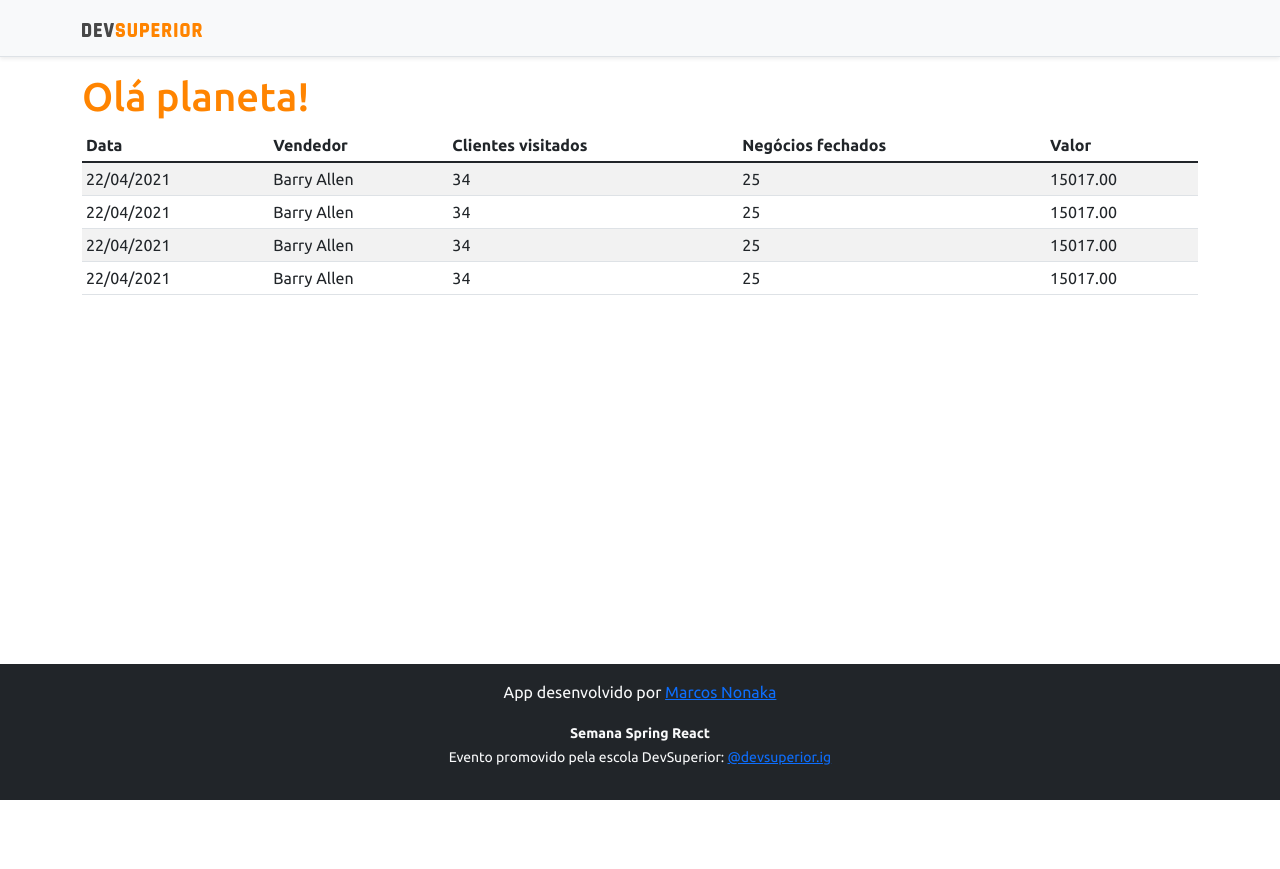
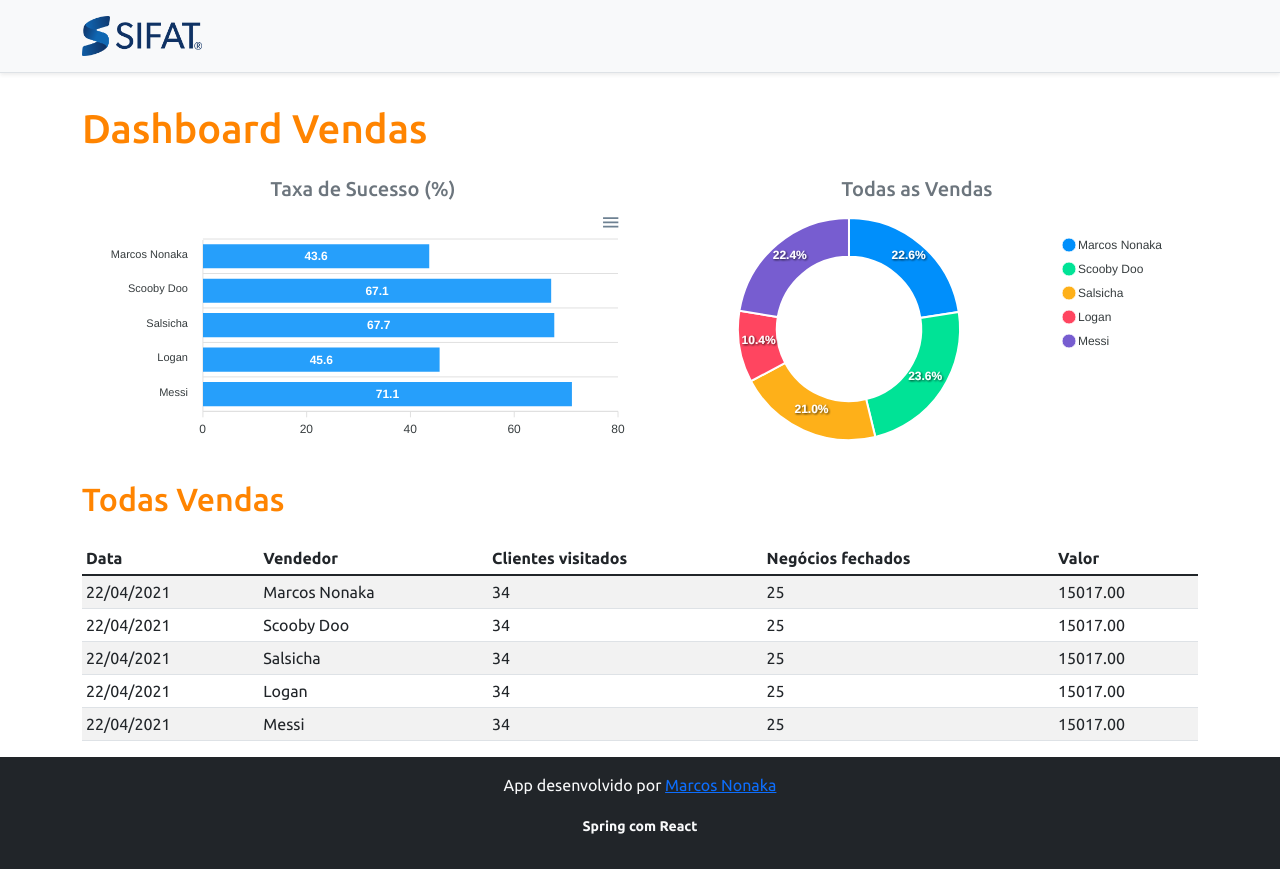
Before and after one commit to nonakamarcosrc/projeto-java-react, a React (Create React App) app in the folder frontend/: page / in a window 1280 px wide. Before the commit the page ends 800 px from the top, so only its background shows below. Built offline with nearby package versions, Linux system fonts and the light colour scheme.

Commit message:
Static Charts

```diff
--- a/frontend/package.json
+++ b/frontend/package.json
@@ -10,8 +10,10 @@
     "@types/node": "^12.0.0",
     "@types/react": "^17.0.0",
     "@types/react-dom": "^17.0.0",
+    "apexcharts": "^3.28.1",
     "bootstrap": "^5.1.0",
     "react": "^17.0.2",
+    "react-apexcharts": "^1.3.9",
     "react-dom": "^17.0.2",
     "react-scripts": "4.0.3",
     "typescript": "^4.1.2",
--- a/frontend/src/App.tsx
+++ b/frontend/src/App.tsx
@@ -1,4 +1,6 @@
+import BarChart from "components/BarChart";
 import DataTable from "components/DataTable";
+import DonutChart from "components/DonutChart";
 import Footer from "components/Footer";
 import NavBar from "components/NavBar";
 
@@ -8,10 +10,27 @@ function App() {
     <>
       <NavBar />
       <div className="container">
-        <h1 className="text-primary">Olá planeta!</h1>
+        <h1 className="text-primary py-3">Dashboard Vendas</h1>
+
+        <div className="row px-3">
+          <div className="col-sm-6">
+            <h5 className="text-center text-secondary">Taxa de Sucesso (%)</h5>
+            <BarChart />
+          </div>
+          <div className="col-sm-6">
+            <h5 className="text-center text-secondary">Todas as Vendas</h5>
+            <DonutChart />
+          </div>
+        </div>
+
+        <div className="py-3">
+          <h2 className="text-primary">Todas Vendas</h2>
+
+
+        </div>
         <DataTable />
       </div>
-      <Footer/>
+      <Footer />
     </>
   );
 }
--- /dev/null
+++ b/frontend/src/components/BarChart/index.tsx
@@ -0,0 +1,35 @@
+import Chart from 'react-apexcharts'
+
+const BarChart = () => {
+
+    const options = {
+        plotOptions: {
+            bar: {
+                horizontal: true,
+            }
+        },
+    };
+
+    const mockData = {
+        labels: {
+            categories: ['Marcos Nonaka', 'Scooby Doo', 'Salsicha', 'Logan', 'Messi']
+        },
+        series: [
+            {
+                name: "% Sucesso",
+                data: [43.6, 67.1, 67.7, 45.6, 71.1]
+            }
+        ]
+    };
+
+    return (
+        <Chart
+            options={{ ...options, xaxis: mockData.labels}}
+            series={mockData.series}
+            type="bar"
+            height="240"
+        />
+    );
+}
+
+export default BarChart;
--- a/frontend/src/components/DataTable/index.tsx
+++ b/frontend/src/components/DataTable/index.tsx
@@ -15,28 +15,35 @@ const DataTable = () => {
                 <tbody>
                     <tr>
                         <td>22/04/2021</td>
-                        <td>Barry Allen</td>
+                        <td>Marcos Nonaka</td>
                         <td>34</td>
                         <td>25</td>
                         <td>15017.00</td>
                     </tr>
                     <tr>
                         <td>22/04/2021</td>
-                        <td>Barry Allen</td>
+                        <td>Scooby Doo</td>
                         <td>34</td>
                         <td>25</td>
                         <td>15017.00</td>
                     </tr>
                     <tr>
                         <td>22/04/2021</td>
-                        <td>Barry Allen</td>
+                        <td>Salsicha    </td>
                         <td>34</td>
                         <td>25</td>
                         <td>15017.00</td>
                     </tr>
                     <tr>
                         <td>22/04/2021</td>
-                        <td>Barry Allen</td>
+                        <td>Logan</td>
+                        <td>34</td>
+                        <td>25</td>
+                        <td>15017.00</td>
+                    </tr>
+                    <tr>
+                        <td>22/04/2021</td>
+                        <td>Messi</td>
                         <td>34</td>
                         <td>25</td>
                         <td>15017.00</td>
--- /dev/null
+++ b/frontend/src/components/DonutChart/index.tsx
@@ -0,0 +1,28 @@
+import Chart from 'react-apexcharts'
+
+const DonutChart = () => {
+
+    const mockData = {
+        series: [477138, 499928, 444867, 220426, 473088],
+        labels: ['Marcos Nonaka', 'Scooby Doo', 'Salsicha', 'Logan', 'Messi']
+
+
+    }
+
+    const options = {
+        legend: {
+            show: true
+        }
+    }
+
+    return (
+        <Chart
+            options={{ ...options, labels: mockData.labels}}
+            series={mockData.series}
+            type="donut"
+            height="240"
+        />
+    );
+}
+
+export default DonutChart;
--- a/frontend/src/components/Footer/index.tsx
+++ b/frontend/src/components/Footer/index.tsx
@@ -4,8 +4,8 @@ const Footer = () => {
         <footer className="footer mt-auto py-3 bg-dark">
             <div className="container">
                 <p className="text-light">App desenvolvido por <a href="https://github.com/nonakamarcosrc" target="_blank" rel="noreferrer">Marcos Nonaka</a></p>
-                <p className="text-light"><small><strong>Semana Spring React</strong><br />
-                    Evento promovido pela escola DevSuperior: <a href="https://instagram.com/devsuperior.ig" target="_blank" rel="noreferrer">@devsuperior.ig</a></small></p>
+                <p className="text-light"><small><strong>Spring com React</strong><br />
+                </small></p>
             </div>
         </footer>
     );
--- a/frontend/src/components/NavBar/index.tsx
+++ b/frontend/src/components/NavBar/index.tsx
@@ -1,11 +1,11 @@
-import ImgDsDark from 'assets/img/ds-dark.svg'
+import ImgDsDark from 'assets/img/LogoSifat.png'
 
 const NavBar = () => {
     return (
         <div className="d-flex flex-column flex-md-row align-items-center p-3 px-md-4 mb-3 bg-light border-bottom shadow-sm">
             <div className="container">
                 <nav className="my-2 my-md-0 mr-md-3">
-                    <img src={ImgDsDark} alt="DevSuperior" width="120" />
+                    <img src={ImgDsDark} alt="LogoSifat" width="120" />
                 </nav>
             </div>
         </div>
```
Also changed, not shown: frontend/src/assets/img/LogoSifat.png (added), 1 other file (tests, documents, lock files or other folders).
